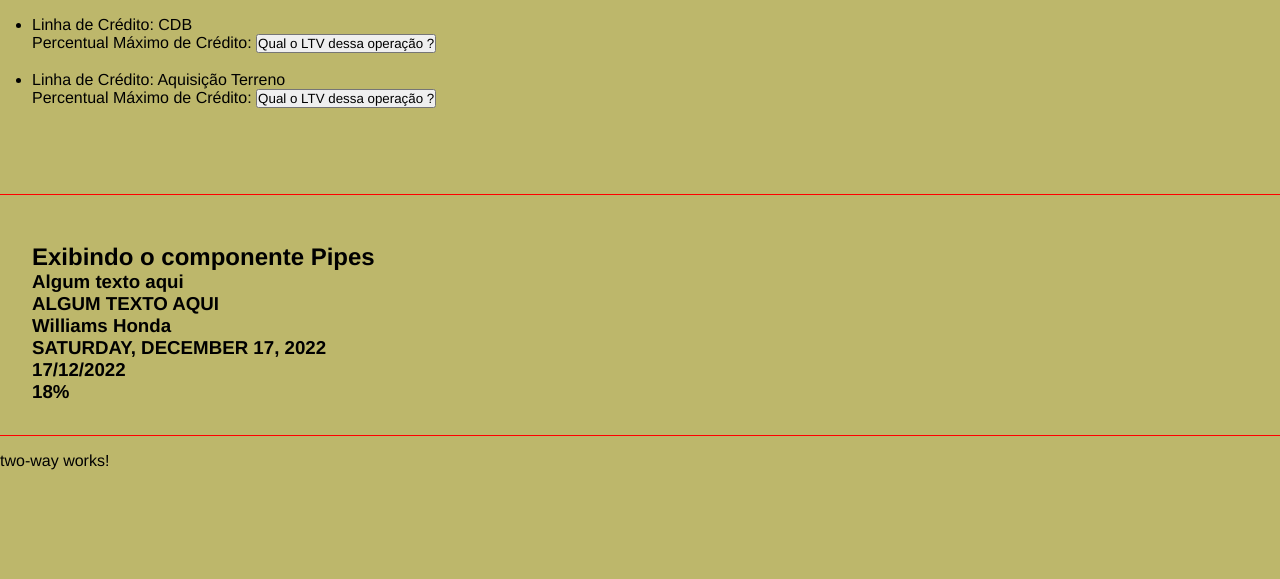
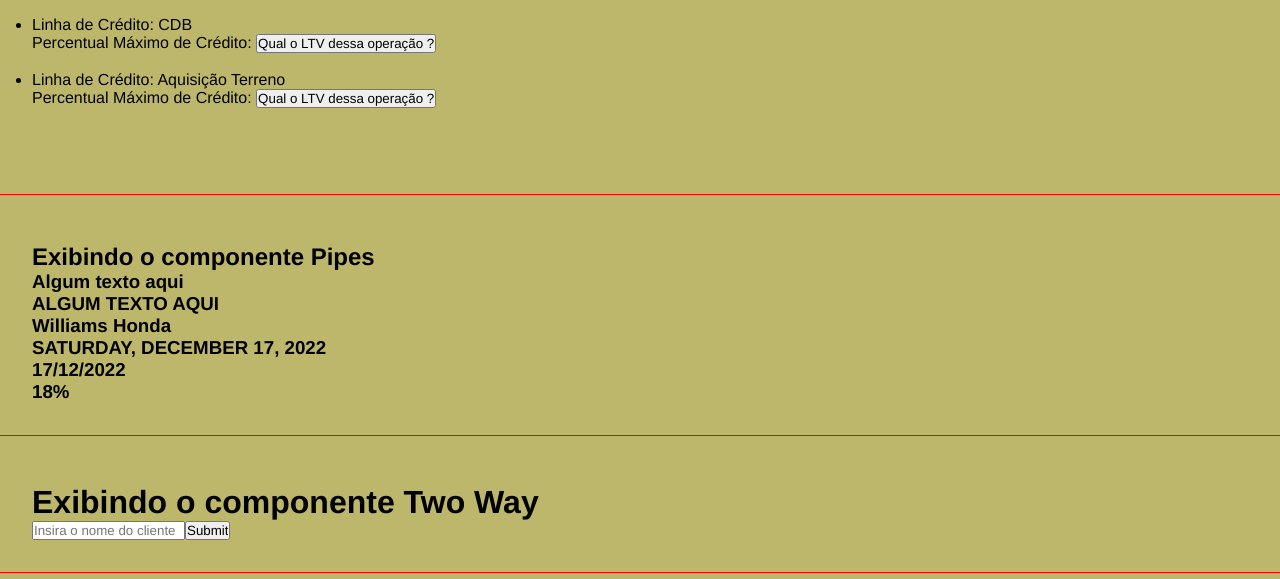
Before and after one commit to ernestopcaraujo/projectReviewAngular, an Angular app in the folder curso-angular/: page / in a window 1280 px wide. Shown: the part 1513-2092 px from the top of the page. Built offline with nearby package versions, Linux system fonts and the light colour scheme.

Commit message:
feat: Added two-way-data-biding features

```diff
--- a/curso-angular/src/app/components/two-way/two-way.component.html
+++ b/curso-angular/src/app/components/two-way/two-way.component.html
@@ -1 +1,14 @@
-<p>two-way works!</p>
+<div class="class">
+    <h1>Exibindo o componente Two Way</h1>
+    <form action="">
+        <input type="text"
+            [(ngModel)]="clientName"
+            name ='clientName'
+            placeholder="Insira o nome do cliente">
+        <input type="submit"
+            name="Enviar">
+    </form>
+    <div *ngIf = " clientName == 'Porsche' ">
+        <h1>Este é o cliente: {{clientName}}</h1>
+    </div>
+</div>
```
